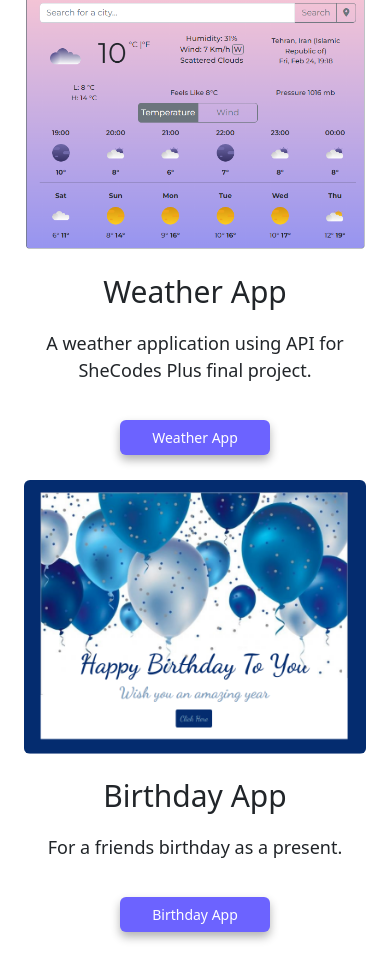
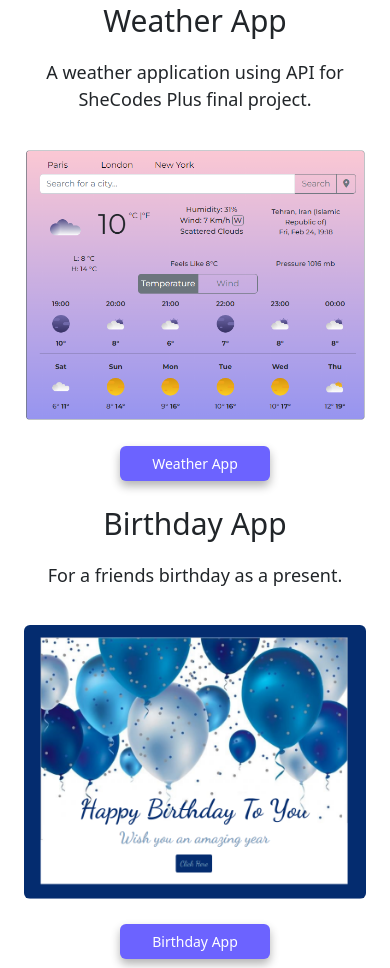
Before and after one commit to GhazaalAsh/SheCodes-Responsive---Week-3-Homwork, a plain HTML site: page index.html in a window 390 px wide. Shown: the part 1029-1997 px from the top of the page. Drawn offline with nearby package versions, Linux system fonts and the light colour scheme.

Commit message:
Update Margin

```diff
--- a/index.html
+++ b/index.html
@@ -171,13 +171,6 @@
       <div class="hidden">
         <div class="row">
           <div class="col-sm-12">
-            <img
-              src="images/lake-urmia.png"
-              alt="Lake Urmia"
-              class="img-fluid rounded mx-auto d-block hidden-image"
-            />
-          </div>
-          <div class="col-sm-12">
             <br />
             <h2>Save Urmia Lake App</h2>
             <p>
@@ -187,6 +180,13 @@
               the Caspian Sea.
               <br />
             </p>
+          </div>
+          <div class="col-sm-12">
+            <img
+              src="images/lake-urmia.png"
+              alt="Lake Urmia"
+              class="img-fluid rounded mx-auto d-block"
+            />
             <a
               href="https://www.shecodes.io/workshops/shecodes-basics-a0b33cd6-9dfc-4cea-bd4b-6ea3d75f7132/projects/1298176"
               target="_blank"
@@ -196,19 +196,18 @@
             >
           </div>
           <div class="col-sm-12">
-            <img
-              src="images/weather.png"
-              alt="Weather App"
-              class="img-fluid rounded mx-auto d-block hidden-image"
-            />
+            <h2>Weather App</h2>
+            <p>
+              A weather application using API for SheCodes Plus final project.
+            </p>
           </div>
           <div class="col-sm-12">
             <div class="text-center">
-              <br />
-              <h2>Weather App</h2>
-              <p>
-                A weather application using API for SheCodes Plus final project.
-              </p>
+              <img
+                src="images/weather.png"
+                alt="Weather App"
+                class="img-fluid rounded mx-auto d-block"
+              />
               <a
                 href="https://www.shecodes.io/workshops/shecodes-plus-1d4e0034-92fd-4092-968e-2a18eb87fb3f/projects/1432349"
                 target="_blank"
@@ -220,17 +219,16 @@
           </div>
 
           <div class="col-sm-12">
-            <img
-              src="images/birthday.png"
-              alt="Birthday App"
-              class="img-fluid rounded mx-auto d-block hidden-image"
-            />
+            <h2>Birthday App</h2>
+            <p>For a friends birthday as a present.</p>
           </div>
           <div class="col-sm-12">
             <div class="text-center">
-              <br />
-              <h2>Birthday App</h2>
-              <p>For a friends birthday as a present.</p>
+              <img
+                src="images/birthday.png"
+                alt="Birthday App"
+                class="img-fluid rounded mx-auto d-block"
+              />
               <a
                 href="https://jolly-heliotrope-8c80aa.netlify.app/"
                 target="_blank"
--- a/style.css
+++ b/style.css
@@ -171,6 +171,7 @@ h2.greeting {
     display: block;
     margin: 0 auto;
     margin-bottom: 25px;
+    margin-top: 25px;
     width: 150px;
     font-size: 14px;
   }
@@ -211,6 +212,7 @@ h2.greeting {
     display: block;
     margin: 0 auto;
     margin-bottom: 25px;
+    margin-top: 25px;
     width: 150px;
     font-size: 14px;
   }
```
